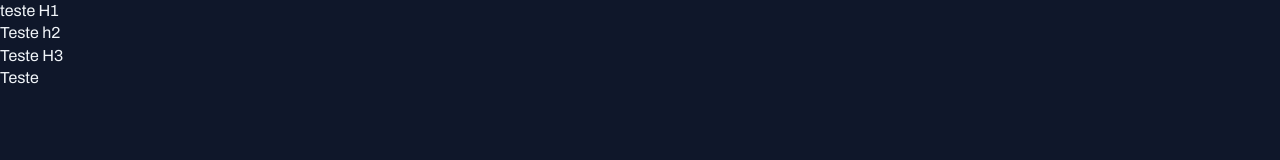
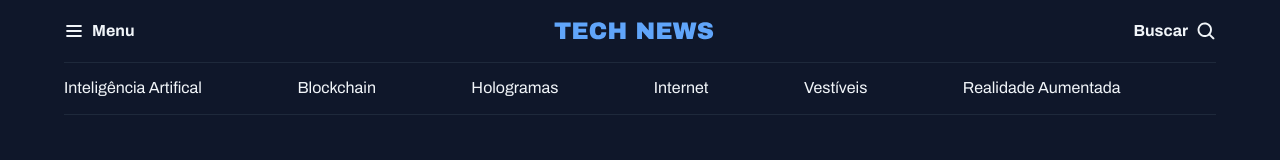
Before and after one commit to Rocha1972/Projeto_Portal_Noticias, a plain HTML site: page index.html in a window 1280 px wide. Drawn offline with Linux system fonts and the light colour scheme.

Commit message:
header criation

```diff
--- a/index.html
+++ b/index.html
@@ -15,9 +15,29 @@
   <link href="https://fonts.googleapis.com/css2?family=Archivo:ital,wght@0,100..900;1,100..900&display=swap" rel="stylesheet">
 </head>
 <body>
-  <h1>teste H1</h1>
-  <h2>Teste h2</h2>
-  <h3>Teste H3</h3>
-  <a href="#">Teste</a>
+  <header class="container">
+    <div class="container">
+      <nav id="primary" class="grid grid-flow-col">
+        <div>
+          <img src="assets/icons/List.svg" alt="Ícone de menu">
+          <strong>Menu</strong>
+        </div>
+        <div>
+          <img src="assets/Logo.svg" alt="TechNews logo">
+        </div>
+        <div>
+          <strong>Buscar</strong>
+          <img src="assets/icons/MagnifyingGlass.svg" alt="Ícone de pesquisa, lupa">
+      </nav>
+      <nav id="secondary" class="grid grid-flow-col">
+          <a href="#">Inteligência Artifical</a>
+          <a href="#">Blockchain</a>
+          <a href="#">Hologramas</a>
+          <a href="#">Internet</a>
+          <a href="#">Vestíveis</a>
+          <a href="#">Realidade Aumentada</a>
+      </nav>
+    </div>
+  </header>
 </body>
 </html>
--- a/styles/global.css
+++ b/styles/global.css
@@ -43,3 +43,18 @@ a:hover {
 h1, h2, h3 {
   font: inherit;
 }
+
+.container {
+  max-width: 1280px;
+  padding-inline: 32px;
+  margin-inline: auto;
+}
+
+/* Utility Classes */
+.grid {
+  display: grid;
+}
+
+.grid-flow-col {
+  grid-auto-flow: column;
+}
--- /dev/null
+++ b/styles/header.css
@@ -0,0 +1,24 @@
+#primary {
+  padding-block: 20px;
+
+  div {
+    display: flex;
+    align-items: center;
+    gap: 8px;
+  }
+
+  /* Nesting css */
+  div:nth-child(2) {
+    margin-inline: auto;
+  }
+
+  div:nth-child(3) {
+    justify-self: end;
+  }
+}
+
+#secondary {
+  padding-block: 14px;
+  border: solid 1px var(--stroke-color);
+  border-inline: none;
+}
--- a/styles/index.css
+++ b/styles/index.css
@@ -1 +1,2 @@
 @import url(global.css);
+@import url(header.css);
```
